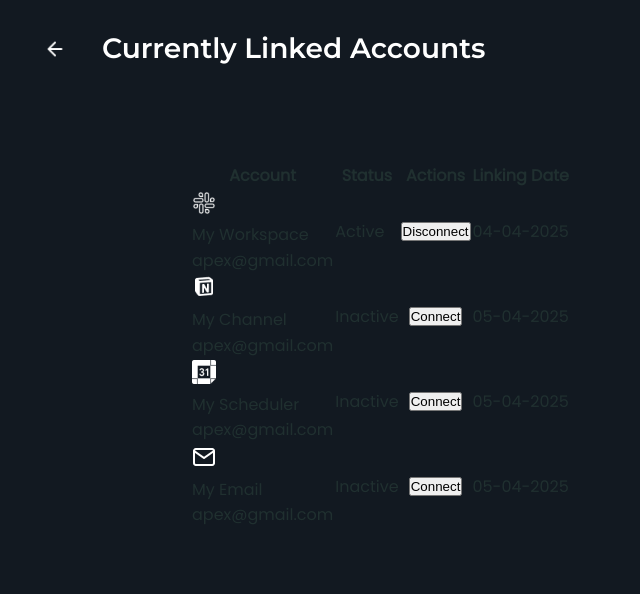
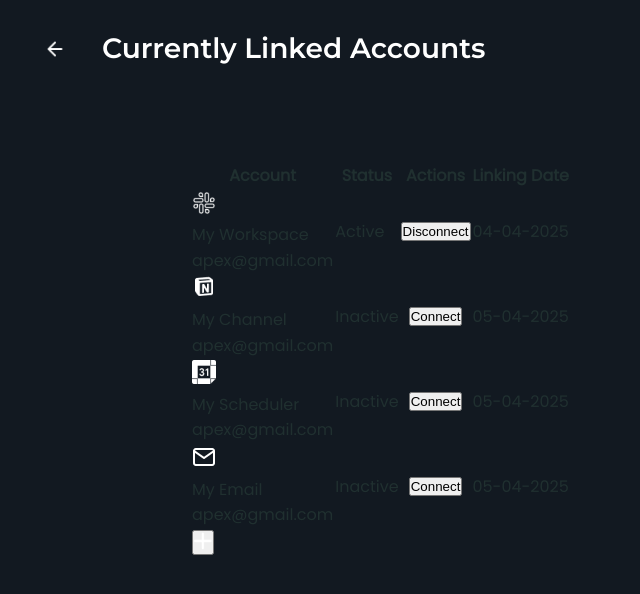
Before and after one commit to Saleh-Ghalayini/Apexo, a React (Vite) app in the folder client/: page /integrations in a window 1280 px wide. Shown: the top 594 px of the page, without its empty margins (0-640 px from the left). Built offline with nearby package versions, Linux system fonts and the light colour scheme.

Commit message:
feat(Table): added addButton as table footer

```diff
--- a/client/src/components/Table/index.tsx
+++ b/client/src/components/Table/index.tsx
@@ -13,6 +13,7 @@ export interface TableProps<T> {
   keyExtractor: (item: T) => string;
   emptyMessage?: string;
   className?: string;
+  addButton?: React.ReactNode;
 }
 
 const Table = <T extends Record<string, unknown>>({
@@ -21,6 +22,7 @@ const Table = <T extends Record<string, unknown>>({
   keyExtractor,
   emptyMessage = 'No data available',
   className = '',
+  addButton,
 }: TableProps<T>) => {
   return (
     <div className={`table-container ${className}`}>
@@ -54,6 +56,13 @@ const Table = <T extends Record<string, unknown>>({
             </tr>
           )}
         </tbody>
+        {addButton && (
+          <tfoot>
+            <tr>
+              <td colSpan={columns.length}>{addButton}</td>
+            </tr>
+          </tfoot>
+        )}
       </table>
     </div>
   );
```
